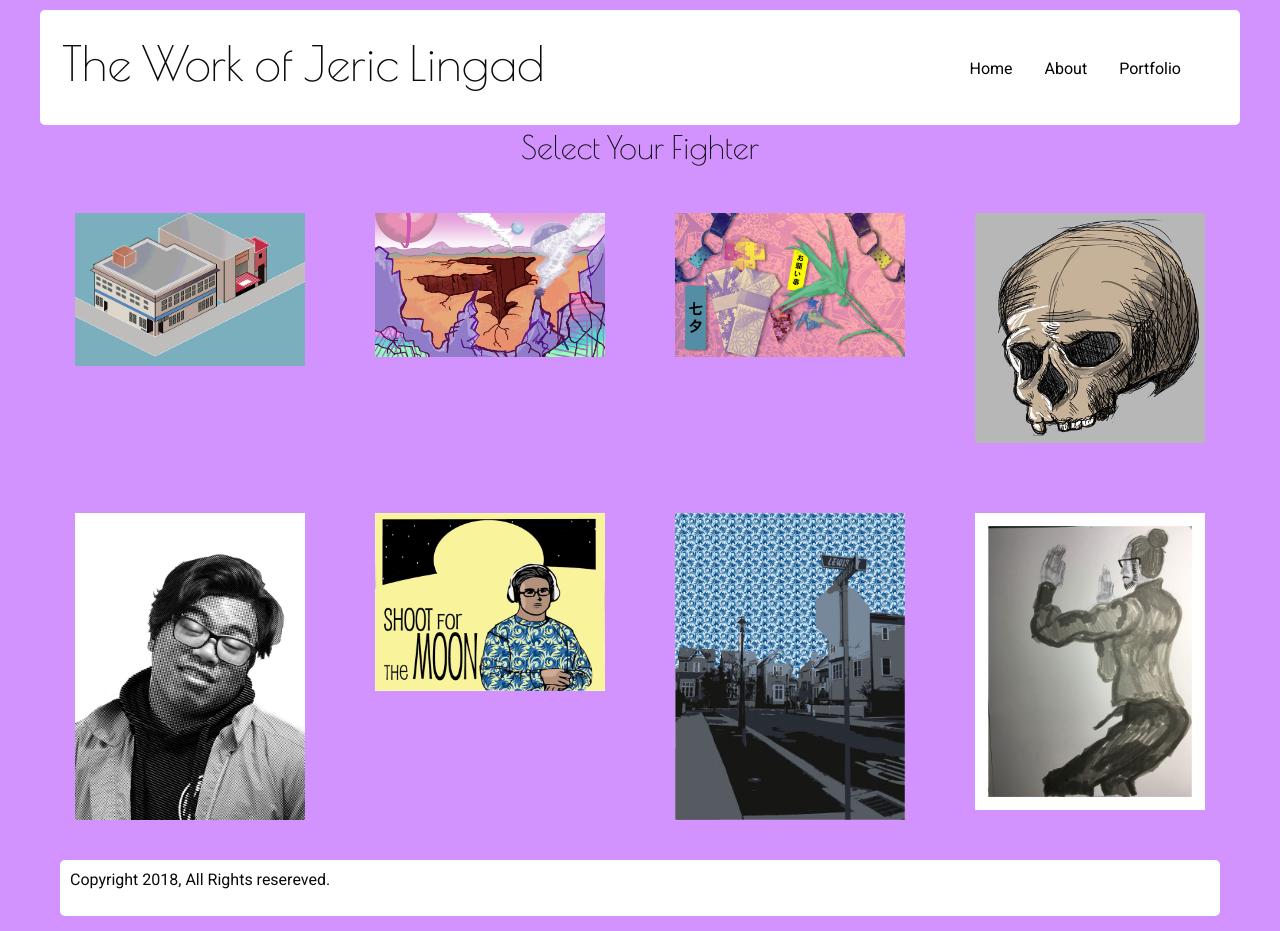
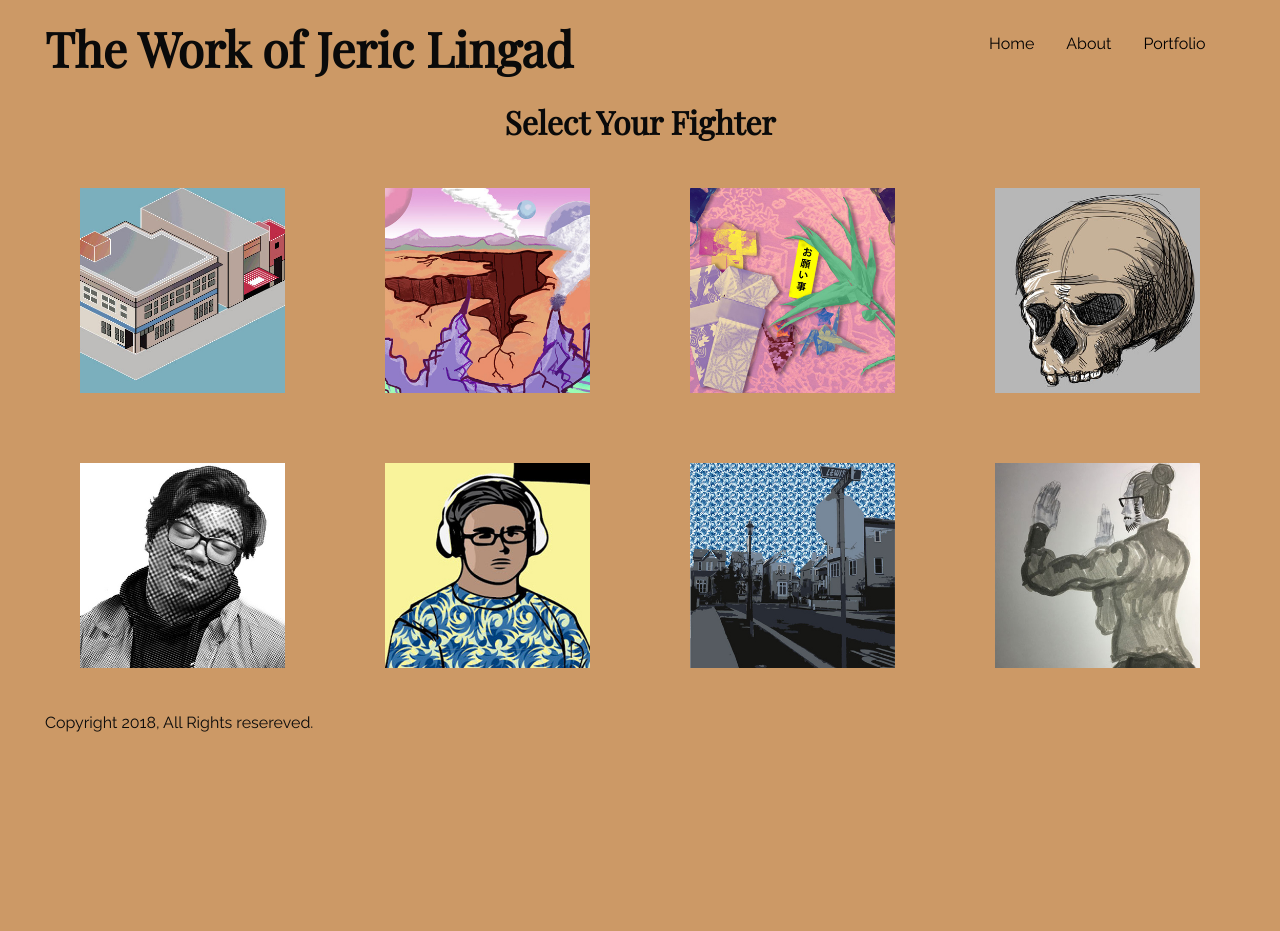
Before and after one commit to poundsignjeric/portfolio, a plain HTML site: page portfolio.html in a window 1280 px wide. After the commit the page ends 800 px from the top, so only its background shows below. Drawn offline with nearby package versions, Linux system fonts and the light colour scheme.

Commit message:
Final Update to Portfolio
Making it a Sparkly Brown.
Updated CSS, google fonts, and added descriptions to portfolio pieces.

Thank You!

```diff
--- a/css/app.css
+++ b/css/app.css
@@ -1,25 +1,26 @@
-/* * {
-  border: 1px solid;
-} */
-@import url('https://fonts.googleapis.com/css?family=Poiret+One|Roboto');
+@import url('https://fonts.googleapis.com/css?family=Playfair+Display|Raleway');
 body {
-  font-family: 'Roboto', sans-serif;
-  padding: 10px;
-  background: rgb(210, 147, 255);
+  font-family: 'Raleway', sans-serif;
+  /* background: rgb(210, 147, 255); */
+  background: #cc9966;
   overflow-x: hidden;
+  width: auto;
 }
 .grid-container {
-  background: rgb(210, 147, 255);
+  padding: 5px;
+  margin: 0 auto;
 }
 h1, h2, h3, h4, h5, h6 {
-  font-family: 'Poiret One', cursive;
+  font-family: 'Playfair Display', serif;
 }
 h1 {
   font-size: 3rem;
+  font-weight: bold;
   padding: 10px;
 }
 h2 {
   font-size: 2rem;
+  font-weight: bold;
   text-align: center;
 }
 h3 {
@@ -29,22 +30,25 @@ p {
   line-height: 1.25em;
 }
 header {
-  background: #FFF;
-  padding: 10px 7px;
-  border-radius: 5px;
+  /* background: #FFF; */
+  padding: 0 auto;
+  margin: 0 auto;
+  /* border-radius: 5px; */
   /* margin-left: 10px; */
   /* border-bottom: 2px solid rgb(210, 147, 255); */
 }
 footer {
-  background: #FFF;
+  /* background: #FFF; */
   width: auto;
-  padding: 10px;
-  margin: 5px;
-  border-radius: 5px;
+  padding: 0 auto;
+  margin: 10px auto;
+  /* padding: 10px;
+  margin: 5px; */
+  /* border-radius: 5px; */
 }
 .menu {
-  margin: 20px 2px;
-  padding-top: 10px;
+  margin: 10px 3px;
+  padding: 10px;
   /* display: block; */
 }
 /* ol.menu {
@@ -53,6 +57,7 @@ footer {
 img {
   padding: 20px;
   text-align: center;
+  margin: 0 auto;
 }
 /* NAV STYLES */
 nav a:link, nav a:visited {
@@ -61,10 +66,10 @@ nav a:link, nav a:visited {
   font-size: 1em;
 }
 nav a:hover {
-  color: rgb(210, 147, 255);
-  background: #FFF;
-  border: 1px solid black;
-  border-radius: 5px;
+  color: #FFF;
+  /* background: #FFF; */
+  /* border: 1px solid black;
+  border-radius: 5px; */
 }
 nav a.current {
   color: #FFF;
--- a/portfolio.html
+++ b/portfolio.html
@@ -10,7 +10,7 @@
   </head>
   <body>
     <!-- Start the header section of each page here -->
-  <div class="grid-container">
+    <div class="grid-container">
     <header class="grid-x grid-padding-x align-justify">
       <h1 class="cell medium-6 large-6">The Work of Jeric Lingad</h1>
       <nav class="cell medium-6 large-3">
@@ -26,34 +26,34 @@
     <div class="grid-x grid-padding-x align-center">
       <h2 class="cell large-6">Select Your Fighter</h2>
     </div>
-    <div class="grid-x grid-padding-x grid-padding-y small-up-1 medium-up-2 large-up-4">
+    <div class="grid-x grid-margin-x grid-padding-x grid-padding-y small-up-1 medium-up-2 large-up-4">
       <div class="cell">
-        <a href="docs/cityblock.html"><img src="img/cityblock.jpg" alt="cityblock"></a>
+        <a href="docs/cityblock.html"><img src="img/cityblock-th.jpg" alt="cityblock"></a>
       </div>
       <div class="cell">
-        <a href="docs/landscape.html"><img src="img/digi-landscape.jpg" alt="digital landscape"></a>
+        <a href="docs/landscape.html"><img src="img/landscape-th.jpg" alt="digital landscape"></a>
       </div>
       <div class="cell">
-        <a href="docs/duotones.html"><img src="img/duotones.jpg" alt="image of duotones project"></a>
+        <a href="docs/duotones.html"><img src="img/duotones-th.jpg" alt="image of duotones project"></a>
       </div>
       <div class="cell">
         <a href="docs/skull.html"><img src="img/skull.jpg" alt="image of skull"></a>
       </div>
       <div class="cell">
-        <a href="docs/bitmap.html"><img src="img/bitmap.jpg" alt="cityclock"></a>
+        <a href="docs/bitmap.html"><img src="img/bitmap-th.jpg" alt="img of bitmap piece"></a>
       </div>
       <div class="cell">
-        <a href="docs/moon.html"><img src="img/moon.jpg" alt="cityclock"></a>
+        <a href="docs/moon.html"><img src="img/moon-th.jpg" alt="img of moon self portrait"></a>
       </div>
       <div class="cell">
-        <a href="docs/lewis.html"><img src="img/lewis-street.jpg" alt="cityclock"></a>
+        <a href="docs/lewis.html"><img src="img/lewis-th.jpg" alt="img of street with grapic design elements"></a>
       </div>
       <div class="cell">
-        <a href="docs/histref.html"><img src="img/histref.jpg" alt="historical reference"></a>
+        <a href="docs/histref.html"><img src="img/histref-th.jpg" alt="historical reference"></a>
       </div>
     </div>
     <!-- footer section here -->
-    <footer class="grid-x align-justify">
+    <footer class="grid-x grid-padding-x align-justify">
       <p class="cell medium-6 large-6"> Copyright 2018, All Rights resereved.</p>
     </footer>
   </div>
```
Also changed, not shown: about.html (+10 -9 lines), docs/bitmap.html (+1 -1 lines), docs/cityblock.html (+1 -1 lines), docs/duotones.html (+2 -2 lines), docs/histref.html (+3 -3 lines), docs/landscape.html (+1 -1 lines), docs/lewis.html (+1 -1 lines), docs/moon.html (+1 -1 lines), docs/skull.html (+2 -1 lines), index.html (+4 -5 lines), img/bitmap-th.jpg (added), img/cityblock-th.jpg (added), img/duotones-th.jpg (added), img/histref-th.jpg (added), 4 more files.
